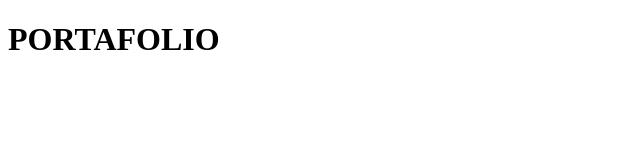
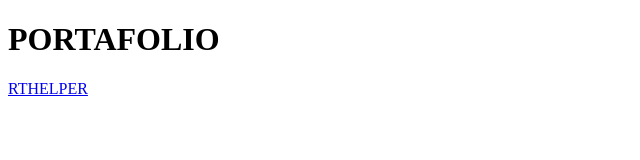
Before and after one commit to classiuz/classiuz.github.io, a plain HTML site: page index.html in a window 1280 px wide. Shown: the whole page, without its empty margins (0-640 px from the left). Drawn offline with Linux system fonts and the light colour scheme.

Commit message:
Update index.html

```diff
--- a/index.html
+++ b/index.html
@@ -8,5 +8,6 @@
 </head>
 <body>
     <h1>PORTAFOLIO</h1>
+    <a href="rthelper">RTHELPER</a>
 </body>
 </html>
```
